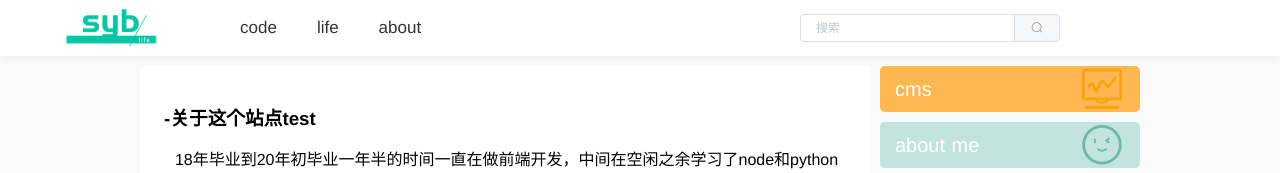
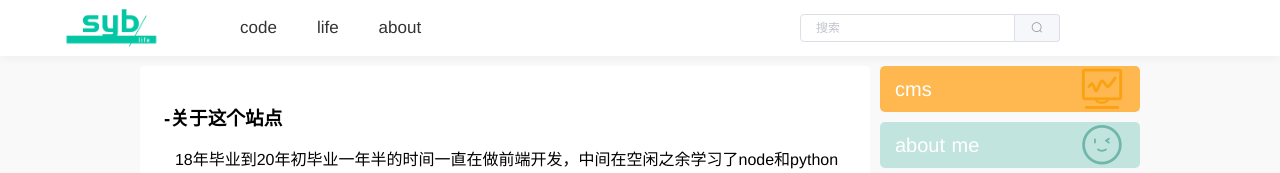
Before and after one commit to Syibo/syb-life, a Nuxt app: page /about in a window 1280 px wide. Shown: the top 173 px of the page. Built offline with nearby package versions, Linux system fonts and the light colour scheme; what mavon-editor would draw is missing.

Commit message:
del test

```diff
--- a/pages/about.vue
+++ b/pages/about.vue
@@ -1,8 +1,6 @@
 <template>
   <div class="about">
-    <h3>-关于这个站点test</h3>
-    <!-- <img src="https://shenyibo.oss-cn-beijing.aliyuncs.com/20200527/2356.jpg"/>
-    <h3>-记录问题解决方案</h3> -->
+    <h3>-关于这个站点</h3>
     <p>
       &nbsp;&nbsp;18年毕业到20年初毕业一年半的时间一直在做前端开发，中间在空闲之余学习了node和python相关的知识，但一直没有去实践，20年初因为疫情在家办公一个多月，就开始慢慢的边找资料边写代码，
       做一个博客(ui参考简书&SegmentFault)记录相关知识和生活。
```
Also changed, not shown: .travis.yml.
